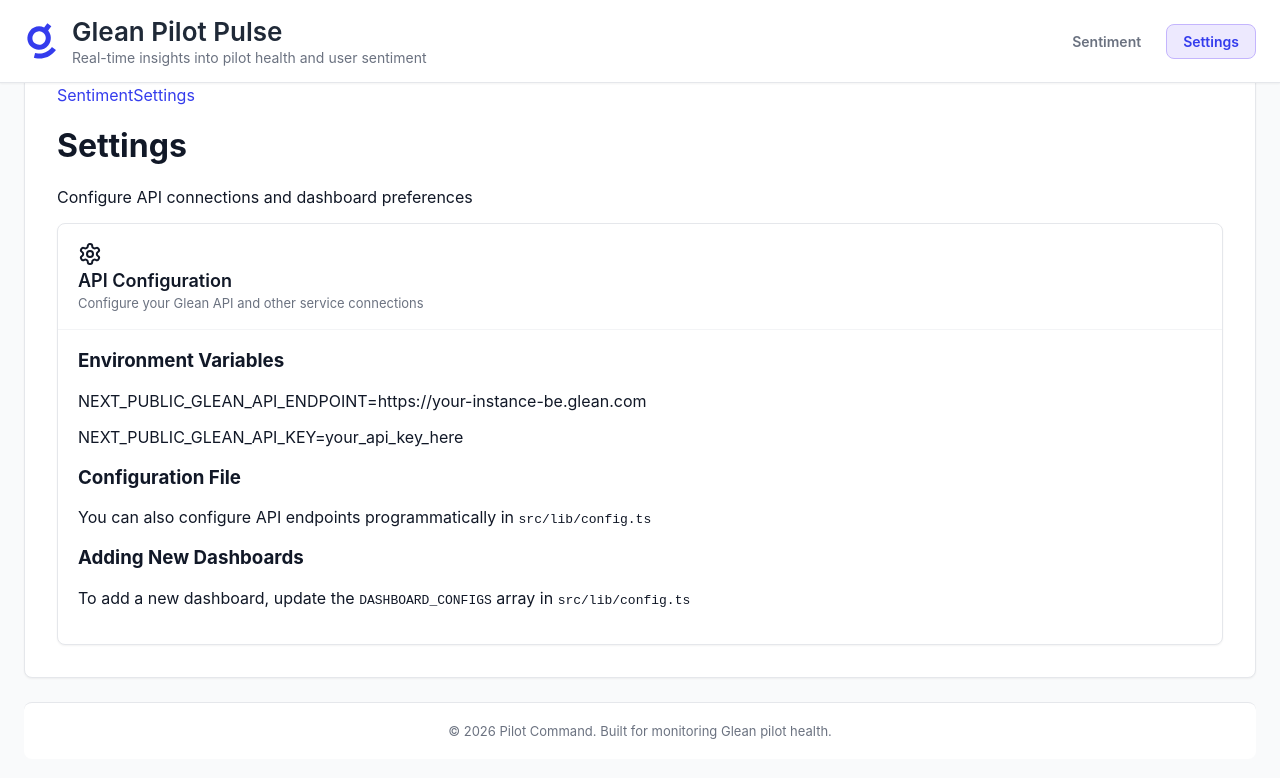
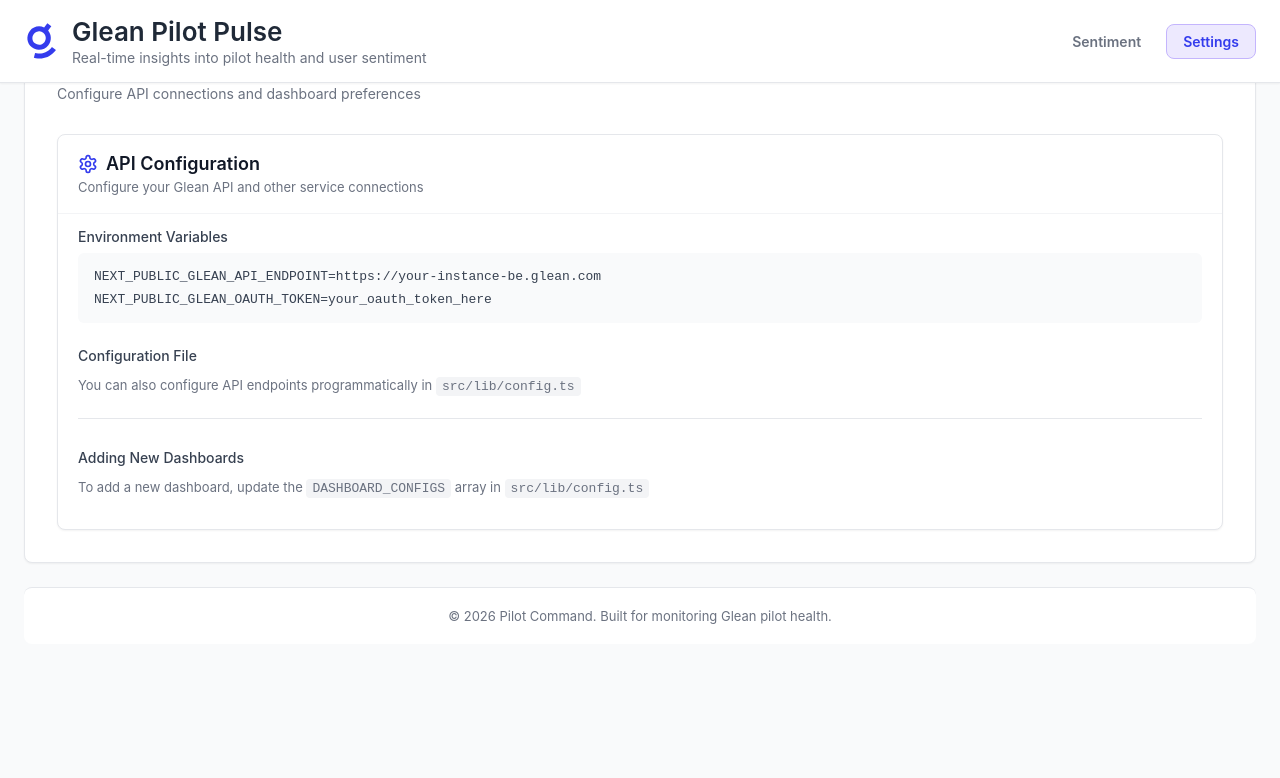
Before and after one commit to chris-janning-glean/pilot-pulse, a Next.js app: page /settings in a window 1280 px wide. Shown: the top 778 px of the page. Built offline with nearby package versions, Linux system fonts and the light colour scheme.

Commit message:
[Fix] Add Suspense boundary and client directive for Vercel deployment

```diff
--- a/src/app/settings/page.tsx
+++ b/src/app/settings/page.tsx
@@ -1,68 +1,74 @@
-import { DashboardLayout } from '@/components/layout/DashboardLayout';
+'use client';
+
 import { Card, CardContent, CardDescription, CardHeader, CardTitle } from '@/components/ui/Card';
 import { Settings } from 'lucide-react';
 
 export default function SettingsPage() {
   return (
-    <DashboardLayout>
-      <div className="space-y-6">
     <div>
-          <h1 className="text-3xl font-bold tracking-tight text-gray-900">
+      <div style={{ marginBottom: 32 }}>
+        <h2 style={{ fontSize: 20, fontWeight: 600, color: '#111827', margin: 0 }}>
           Settings
-          </h1>
-          <p className="text-gray-600 mt-1">
+        </h2>
+        <p style={{ margin: '4px 0 0 0', fontSize: 14, color: '#6b7280', fontWeight: 400 }}>
           Configure API connections and dashboard preferences
         </p>
       </div>
 
       <Card>
         <CardHeader>
-            <div className="flex items-center gap-2">
-              <Settings className="h-5 w-5 text-primary-600" />
+          <div style={{ display: 'flex', alignItems: 'center', gap: 8 }}>
+            <Settings size={20} color="#343ced" />
             <CardTitle>API Configuration</CardTitle>
           </div>
           <CardDescription>
             Configure your Glean API and other service connections
           </CardDescription>
         </CardHeader>
-          <CardContent className="space-y-4">
-            <div className="space-y-2">
-              <h3 className="text-sm font-medium text-gray-700">
+        <CardContent>
+          <div style={{ marginBottom: 24 }}>
+            <h3 style={{ fontSize: 14, fontWeight: 500, color: '#374151', marginBottom: 8 }}>
               Environment Variables
             </h3>
-              <div className="rounded-md bg-gray-50 p-4 font-mono text-sm">
-                <p className="text-gray-700">
+            <div style={{
+              borderRadius: 6,
+              background: '#f9fafb',
+              padding: 16,
+              fontFamily: 'monospace',
+              fontSize: 13
+            }}>
+              <p style={{ color: '#374151', margin: 0 }}>
                 NEXT_PUBLIC_GLEAN_API_ENDPOINT=https://your-instance-be.glean.com
               </p>
-                <p className="text-gray-700 mt-1">
-                  NEXT_PUBLIC_GLEAN_API_KEY=your_api_key_here
+              <p style={{ color: '#374151', margin: '8px 0 0 0' }}>
+                NEXT_PUBLIC_GLEAN_OAUTH_TOKEN=your_oauth_token_here
               </p>
             </div>
           </div>
 
-            <div className="space-y-2">
-              <h3 className="text-sm font-medium text-gray-700">
+          <div style={{ marginBottom: 24 }}>
+            <h3 style={{ fontSize: 14, fontWeight: 500, color: '#374151', marginBottom: 8 }}>
               Configuration File
             </h3>
-              <p className="text-sm text-gray-600">
+            <p style={{ fontSize: 13, color: '#6b7280' }}>
               You can also configure API endpoints programmatically in{' '}
-                <code className="bg-gray-100 px-1 py-0.5 rounded">
+              <code style={{ background: '#f3f4f6', padding: '2px 6px', borderRadius: 4 }}>
                 src/lib/config.ts
               </code>
             </p>
           </div>
 
-            <div className="border-t pt-4">
-              <h3 className="text-sm font-medium text-gray-700 mb-2">
+          <div style={{ borderTop: '1px solid #e5e7eb', paddingTop: 16 }}>
+            <h3 style={{ fontSize: 14, fontWeight: 500, color: '#374151', marginBottom: 8 }}>
               Adding New Dashboards
             </h3>
-              <p className="text-sm text-gray-600">
+            <p style={{ fontSize: 13, color: '#6b7280' }}>
               To add a new dashboard, update the{' '}
-                <code className="bg-gray-100 px-1 py-0.5 rounded">
+              <code style={{ background: '#f3f4f6', padding: '2px 6px', borderRadius: 4 }}>
                 DASHBOARD_CONFIGS
               </code>{' '}
               array in{' '}
-                <code className="bg-gray-100 px-1 py-0.5 rounded">
+              <code style={{ background: '#f3f4f6', padding: '2px 6px', borderRadius: 4 }}>
                 src/lib/config.ts
               </code>
             </p>
@@ -70,6 +76,5 @@
         </CardContent>
       </Card>
     </div>
-    </DashboardLayout>
   );
 }
--- a/src/components/ui/Card.tsx
+++ b/src/components/ui/Card.tsx
@@ -3,14 +3,16 @@
 interface CardProps {
   children: React.ReactNode;
   style?: React.CSSProperties;
+  className?: string;
   onClick?: () => void;
 }
 
-export function Card({ children, style, onClick }: CardProps) {
+export function Card({ children, style, className, onClick }: CardProps) {
   const [isHovered, setIsHovered] = React.useState(false);
 
   return (
     <div
+      className={className}
       style={{
         background: 'white',
         border: '1px solid #e5e7eb',
@@ -29,68 +31,83 @@
   );
 }
 
-export function CardHeader({ children, style }: CardProps) {
+export function CardHeader({ children, style, className }: CardProps) {
   return (
-    <div style={{
+    <div
+      className={className}
+      style={{
         display: 'flex',
         flexDirection: 'column',
         gap: 4,
         padding: '18px 20px',
         borderBottom: '1px solid #f3f4f6',
         ...style
-    }}>
+      }}
+    >
       {children}
     </div>
   );
 }
 
-export function CardTitle({ children, style }: CardProps) {
+export function CardTitle({ children, style, className }: CardProps) {
   return (
-    <h3 style={{
+    <h3
+      className={className}
+      style={{
         margin: 0,
         fontSize: 18,
         fontWeight: 600,
         color: '#111827',
         lineHeight: 1.2,
         ...style
-    }}>
+      }}
+    >
       {children}
     </h3>
   );
 }
 
-export function CardDescription({ children, style }: CardProps) {
+export function CardDescription({ children, style, className }: CardProps) {
   return (
-    <p style={{
+    <p
+      className={className}
+      style={{
         margin: 0,
         fontSize: 13,
         color: '#6b7280',
         ...style
-    }}>
+      }}
+    >
       {children}
     </p>
   );
 }
 
-export function CardContent({ children, style }: CardProps) {
+export function CardContent({ children, style, className }: CardProps) {
   return (
-    <div style={{
+    <div
+      className={className}
+      style={{
         padding: '0 20px 20px 20px',
         ...style
-    }}>
+      }}
+    >
       {children}
     </div>
   );
 }
 
-export function CardFooter({ children, style }: CardProps) {
+export function CardFooter({ children, style, className }: CardProps) {
   return (
-    <div style={{
+    <div
+      className={className}
+      style={{
         display: 'flex',
         alignItems: 'center',
         padding: '0 20px 20px 20px',
         ...style
-    }}>
+      }}
+    >
       {children}
     </div>
   );
```
Also changed, not shown: src/app/dashboard/sentiment/page.tsx (+15 -2 lines). Lines whose indentation alone changed are shown as unchanged.
